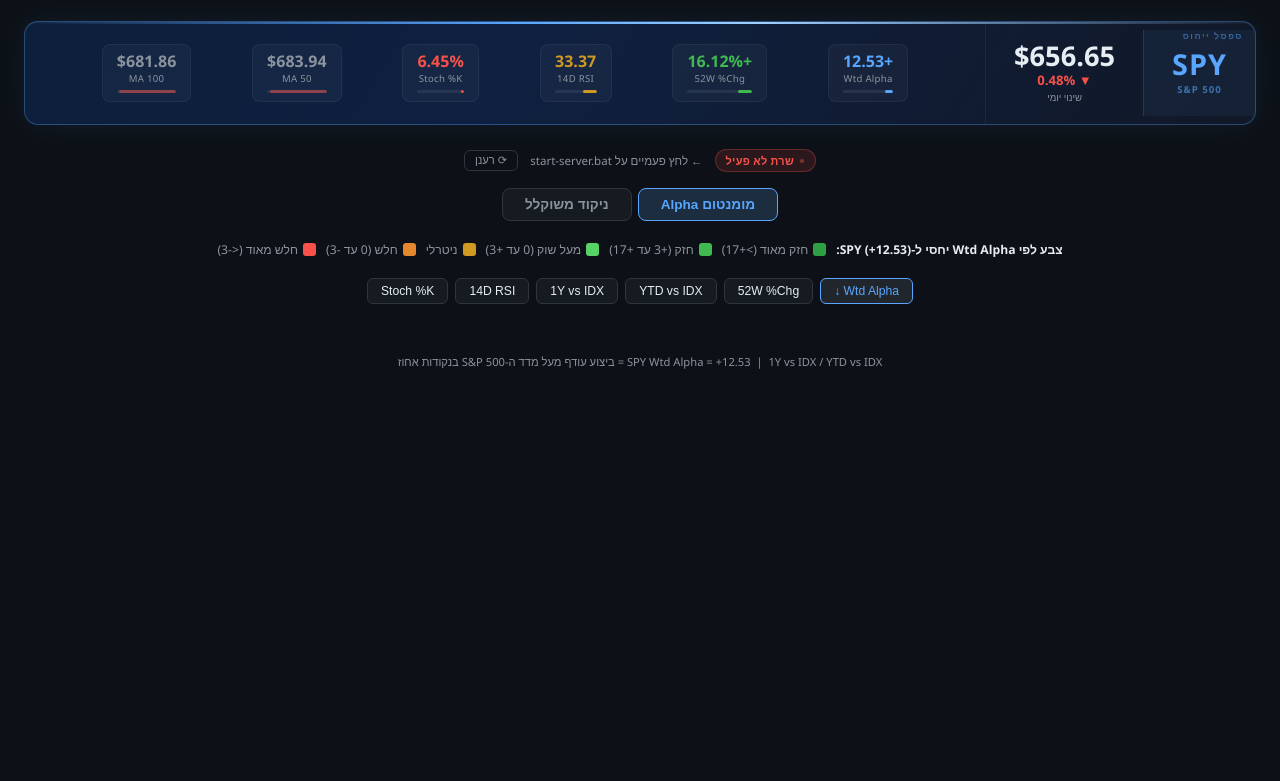
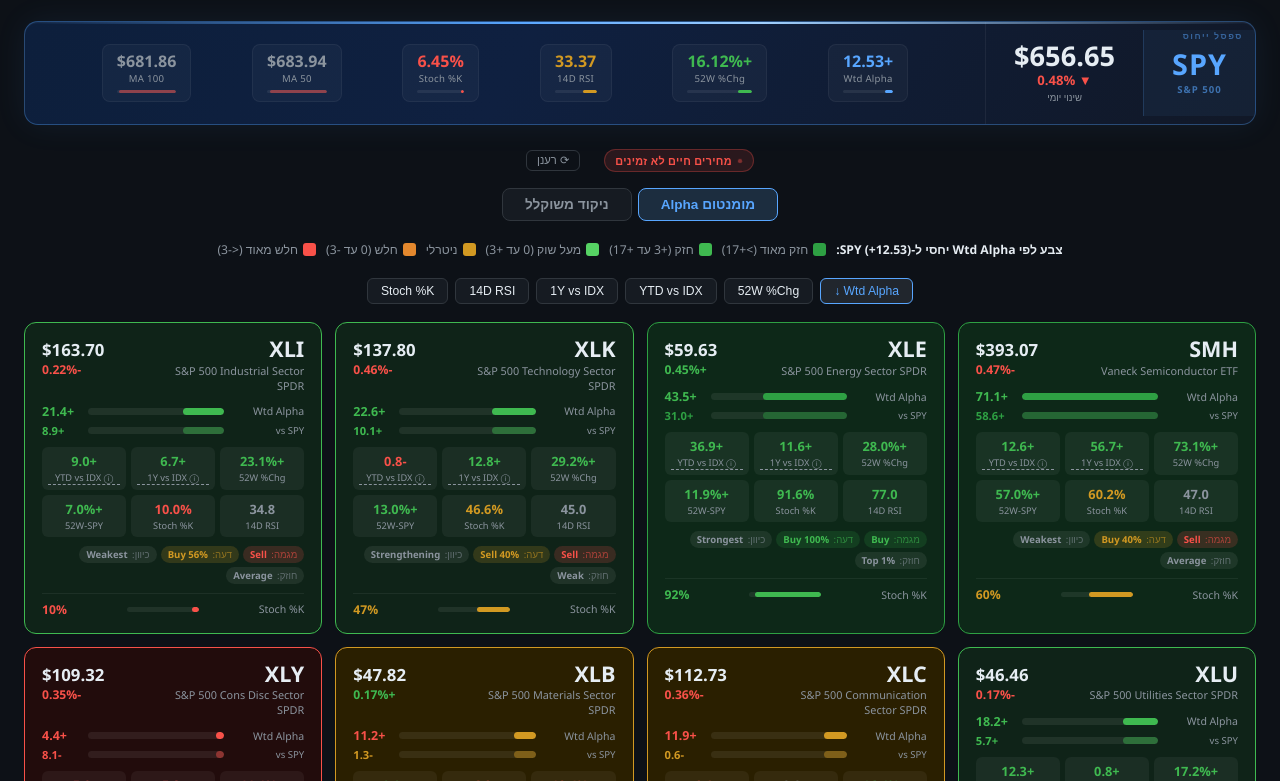
Before and after one commit to nditzik/SECTORS-HITMAP, a plain HTML site: page index.html in a window 1280 px wide. Shown: the part 84-865 px from the top of the page. Before the commit the page ends 800 px from the top, so only its background shows below. Drawn offline with Linux system fonts and the light colour scheme; no server answers.

Commit message:
Remove local server dependency – load CSV from GitHub, live prices via allorigins proxy

```diff
--- a/index.html
+++ b/index.html
@@ -846,48 +846,85 @@ function sortComposite(key) {
   document.getElementById('composite-grid').innerHTML = sorted.map((s, i) => renderCompositeCard(s, i + 1)).join('');
 }
 
-/* ════════════ Load sectors from CSV (via server) ════════════ */
+/* ════════════ CSV parser (browser-side) ════════════ */
+function parseCSVLine(line) {
+  const fields = []; let cur = '', inQ = false;
+  for (let i = 0; i < line.length; i++) {
+    const c = line[i];
+    if (c === '"') { inQ = !inQ; continue; }
+    if (c === ',' && !inQ) { fields.push(cur.trim()); cur = ''; continue; }
+    cur += c;
+  }
+  fields.push(cur.trim()); return fields;
+}
+function numCSV(s) {
+  if (!s || s === 'N/A') return 0;
+  return parseFloat(s.replace(/[+%,$]/g, '')) || 0;
+}
+function parseSectorsCSV(text) {
+  const lines = text.split('\n').map(l => l.trim()).filter(Boolean);
+  const metaLine   = lines[lines.length - 1];
+  const dateMatch  = metaLine.match(/as of\s+([^"]+)/i);
+  const updatedAt  = dateMatch ? dateMatch[1].trim() : '';
+  const dataLines  = lines.slice(1, -1);
+  const sectorList = []; let spy = null;
+  for (const line of dataLines) {
+    const f = parseCSVLine(line);
+    if (f.length < 22) continue;
+    const row = {
+      ticker: f[0], name: f[1],
+      price: numCSV(f[3]), chg: numCSV(f[4]),
+      alpha: numCSV(f[8]), w52: numCSV(f[9]),
+      ma100: numCSV(f[10]), ma50: numCSV(f[11]),
+      ma150: numCSV(f[12]), ma20: numCSV(f[13]),
+      rsi: numCSV(f[14]), vs1y: numCSV(f[15]),
+      vsYtd: numCSV(f[16]), stoch: numCSV(f[21]),
+      trend: f[6], opinion: f[7],
+      direction: f[19], strength: f[20],
+    };
+    if (row.ticker === 'SPY') spy = row; else sectorList.push(row);
+  }
+  return { sectors: sectorList, spy, updatedAt };
+}
+
+/* ════════════ Load sectors from GitHub CSV ════════════ */
+const CSV_URL = 'https://raw.githubusercontent.com/nditzik/SECTORS-HITMAP/main/data/sectors.csv';
+
 async function loadSectors() {
   try {
-    const res  = await fetch('http://localhost:3458/api/sectors', { cache: 'no-store' });
-    if (!res.ok) throw new Error('server error');
-    const data = await res.json();
+    const res  = await fetch(CSV_URL + '?_=' + Date.now(), { cache: 'no-store' });
+    if (!res.ok) throw new Error('fetch error');
+    const text = await res.text();
+    const data = parseSectorsCSV(text);
 
-    // Populate sectors array
     sectors.length = 0;
     data.sectors.forEach(s => sectors.push(s));
 
-    // Update SPY globals
     if (data.spy) {
       SPY_ALPHA = data.spy.alpha;
       SPY_52W   = data.spy.w52;
       SPY_RSI   = data.spy.rsi;
-      // Update SPY banner static metrics
       document.querySelector('#spy-live-price').textContent = '$' + data.spy.price.toFixed(2);
       const spyChgEl = document.querySelector('#spy-live-chg');
       spyChgEl.textContent = (data.spy.chg >= 0 ? '▲ ' : '▼ ') + Math.abs(data.spy.chg).toFixed(2) + '%';
       spyChgEl.style.color = data.spy.chg >= 0 ? '#3fb950' : '#f85149';
     }
 
-    // Update page subtitle with CSV date
     if (data.updatedAt) {
       document.getElementById('page-subtitle').innerHTML =
         `נתוני Barchart מ-${data.updatedAt} &nbsp;|&nbsp; מקור: Barchart.com`;
-      // Also update legend reference
       document.querySelectorAll('.legend strong').forEach(el => {
         el.textContent = `צבע לפי Wtd Alpha יחסי ל-SPY (+${SPY_ALPHA.toFixed(2)}):`;
       });
     }
 
-    // Pre-compute scores and render
     sectors.forEach(s => { s.scores = computeScores(s); });
     sortMomentum('alpha');
     sortComposite('total');
 
   } catch (e) {
-    // Fallback: show error in subtitle
     document.getElementById('page-subtitle').innerHTML =
-      '<span style="color:#f85149">שגיאה בטעינת נתונים – הפעל את start-server.bat</span>';
+      '<span style="color:#f85149">שגיאה בטעינת נתונים</span>';
   }
 }
 
@@ -931,7 +968,7 @@ function applyPrice(ticker, price, chgPct) {
   }
 }
 
-function fetchWithTimeout(url, ms = 7000) {
+function fetchWithTimeout(url, ms = 9000) {
   const controller = new AbortController();
   const id = setTimeout(() => controller.abort(), ms);
   return fetch(url, { cache: 'no-store', signal: controller.signal })
@@ -941,27 +978,28 @@ function fetchWithTimeout(url, ms = 7000) {
 async function fetchLivePrices() {
   setLiveStatus('loading', 'מעדכן מחירים...');
   const symbols = ALL_TICKERS.join(',');
-  const YF_BASE = `https://query1.finance.yahoo.com/v7/finance/quote?symbols=${symbols}`;
+  const yfUrl   = `https://query1.finance.yahoo.com/v7/finance/quote?symbols=${symbols}`;
+  const proxy   = 'https://api.allorigins.win/raw?url=';
 
-  // Try local Node.js server first (start-server.bat), then nothing else works from file://
   try {
-    const res = await fetchWithTimeout(`http://localhost:3458/api/quotes?symbols=${symbols}`, 6000);
-    if (res.ok) {
-      const json   = await res.json();
-      const quotes = json?.quotes;
-      if (quotes?.length) {
-        quotes.forEach(q => applyPrice(q.symbol, q.price, q.chgPct));
-        const now = new Date().toLocaleTimeString('he-IL', { hour:'2-digit', minute:'2-digit', second:'2-digit' });
-        document.getElementById('live-updated').textContent = 'עודכן ב-' + now;
-        setLiveStatus('ok', 'מחירים חיים ✓');
-        return;
-      }
-    }
-  } catch (_) {}
+    const res = await fetchWithTimeout(proxy + encodeURIComponent(yfUrl), 12000);
+    if (!res.ok) throw new Error();
+    const json    = await res.json();
+    const results = json?.quoteResponse?.result;
+    if (!results?.length) throw new Error();
 
-  // Server not running
-  setLiveStatus('error', 'שרת לא פעיל');
-  document.getElementById('live-updated').textContent = '← לחץ פעמיים על start-server.bat';
+    results.forEach(q => {
+      if (q.regularMarketPrice != null)
+        applyPrice(q.symbol, q.regularMarketPrice, q.regularMarketChangePercent ?? 0);
+    });
+
+    const now = new Date().toLocaleTimeString('he-IL', { hour:'2-digit', minute:'2-digit', second:'2-digit' });
+    document.getElementById('live-updated').textContent = 'עודכן ב-' + now;
+    setLiveStatus('ok', 'מחירים חיים ✓');
+  } catch (_) {
+    setLiveStatus('error', 'מחירים חיים לא זמינים');
+    document.getElementById('live-updated').textContent = '';
+  }
 }
 
 // Load sectors from CSV first, then start live prices
```
